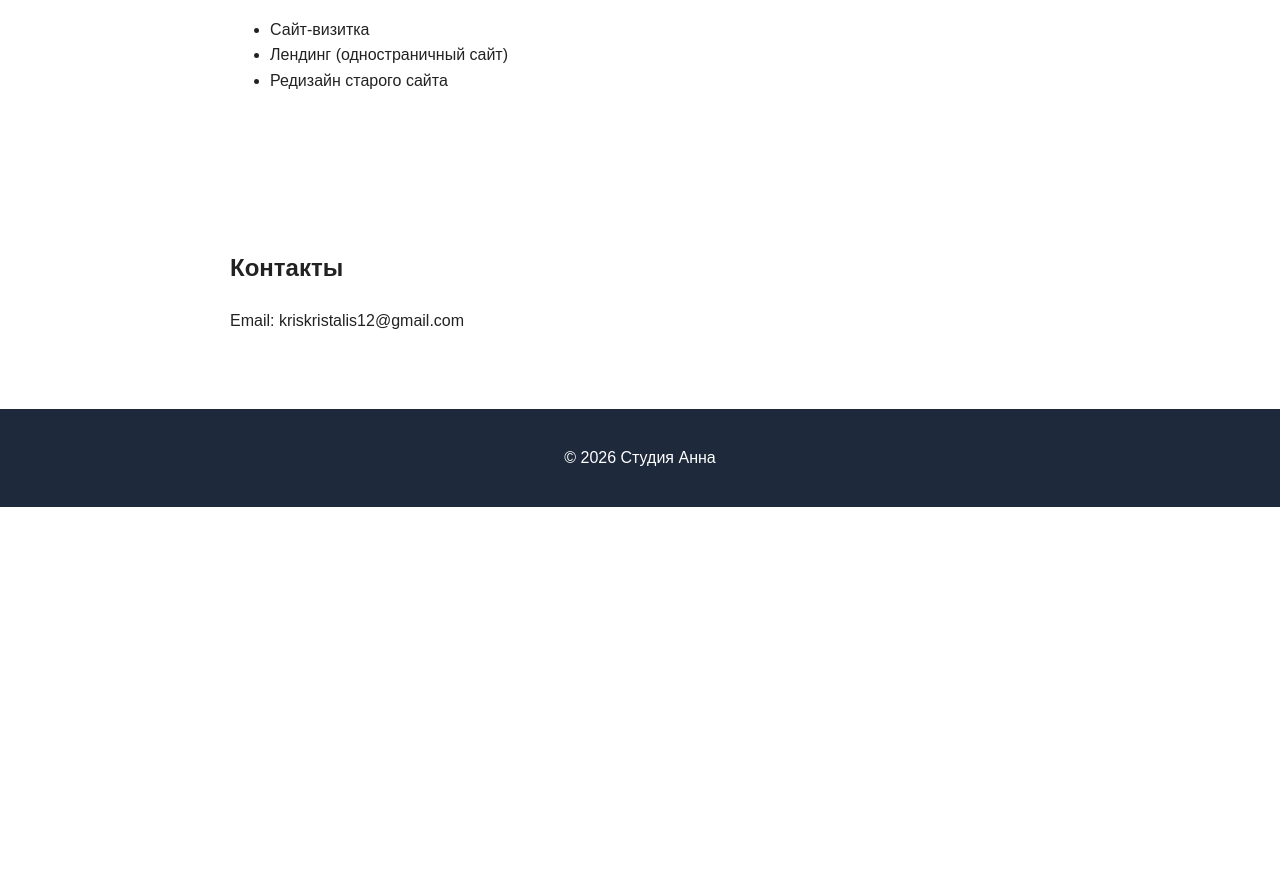
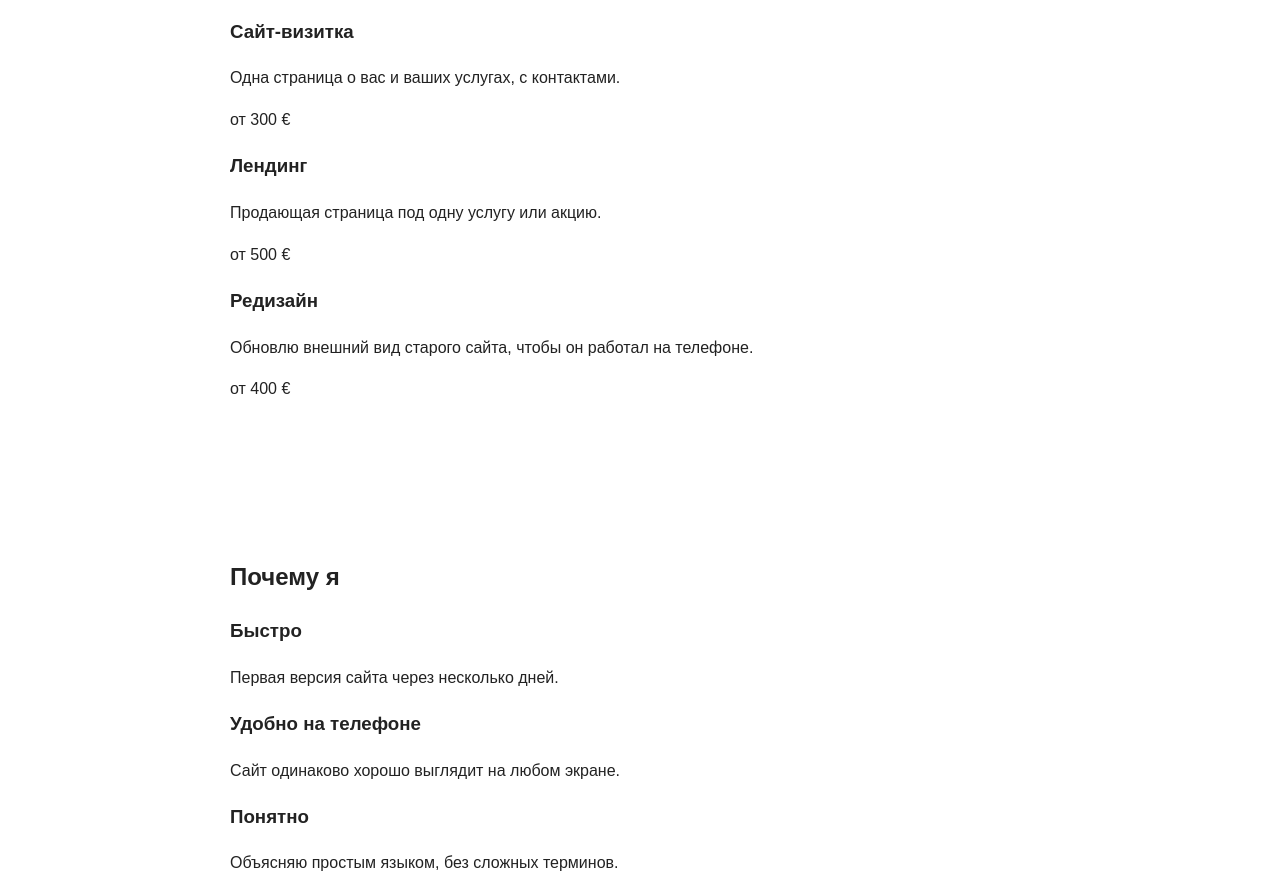
Before and after one commit to kriskristalis12-tech/my-first-site, a plain HTML site: page index.html in a window 1280 px wide. Shown: the part 590-1472 px from the top of the page. Before the commit the page ends 1097 px from the top, so only its background shows below. Drawn offline with Linux system fonts and the light colour scheme.

Commit message:
Add files via upload

```diff
--- a/index.html
+++ b/index.html
@@ -23,13 +23,43 @@
       <a href="#contacts">Заказать сайт</a>
     </section>
 
-    <section id="services">
+        <section id="services">
       <h2>Услуги</h2>
-      <ul>
-        <li>Сайт-визитка</li>
-        <li>Лендинг (одностраничный сайт)</li>
-        <li>Редизайн старого сайта</li>
-      </ul>
+      <div class="cards">
+        <div class="card">
+          <h3>Сайт-визитка</h3>
+          <p>Одна страница о вас и ваших услугах, с контактами.</p>
+          <p class="price">от 300 €</p>
+        </div>
+        <div class="card">
+          <h3>Лендинг</h3>
+          <p>Продающая страница под одну услугу или акцию.</p>
+          <p class="price">от 500 €</p>
+        </div>
+        <div class="card">
+          <h3>Редизайн</h3>
+          <p>Обновлю внешний вид старого сайта, чтобы он работал на телефоне.</p>
+          <p class="price">от 400 €</p>
+        </div>
+      </div>
+    </section>
+
+    <section id="why">
+      <h2>Почему я</h2>
+      <div class="cards">
+        <div class="card">
+          <h3>Быстро</h3>
+          <p>Первая версия сайта через несколько дней.</p>
+        </div>
+        <div class="card">
+          <h3>Удобно на телефоне</h3>
+          <p>Сайт одинаково хорошо выглядит на любом экране.</p>
+        </div>
+        <div class="card">
+          <h3>Понятно</h3>
+          <p>Объясняю простым языком, без сложных терминов.</p>
+        </div>
+      </div>
     </section>
 
     <section id="contacts">
```
